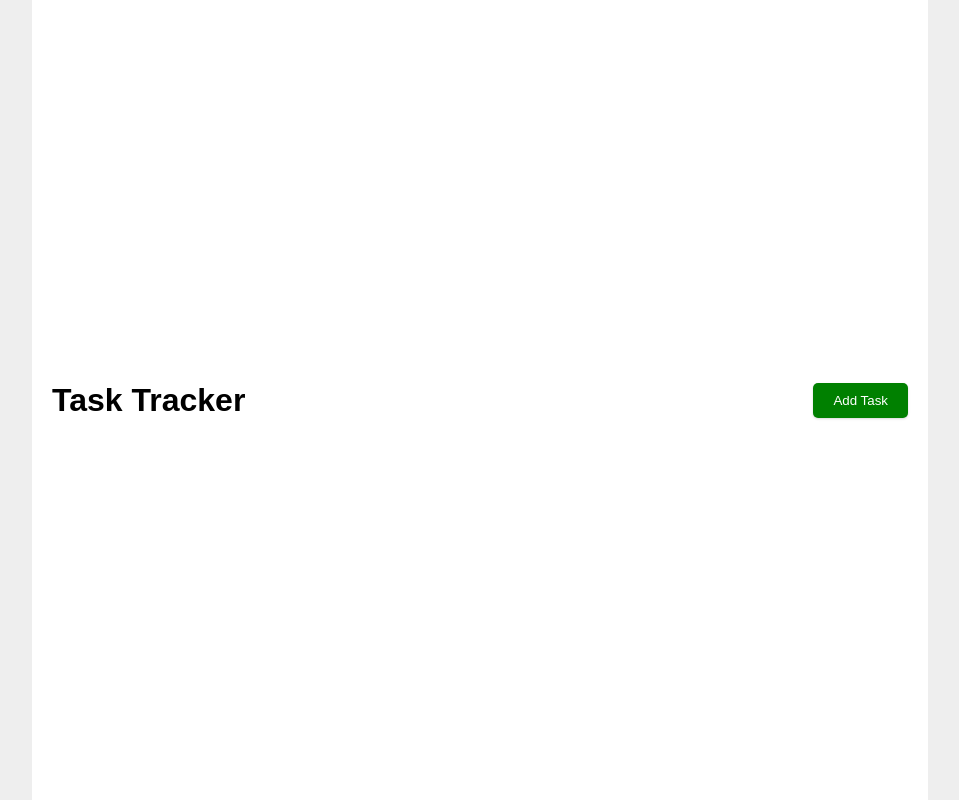
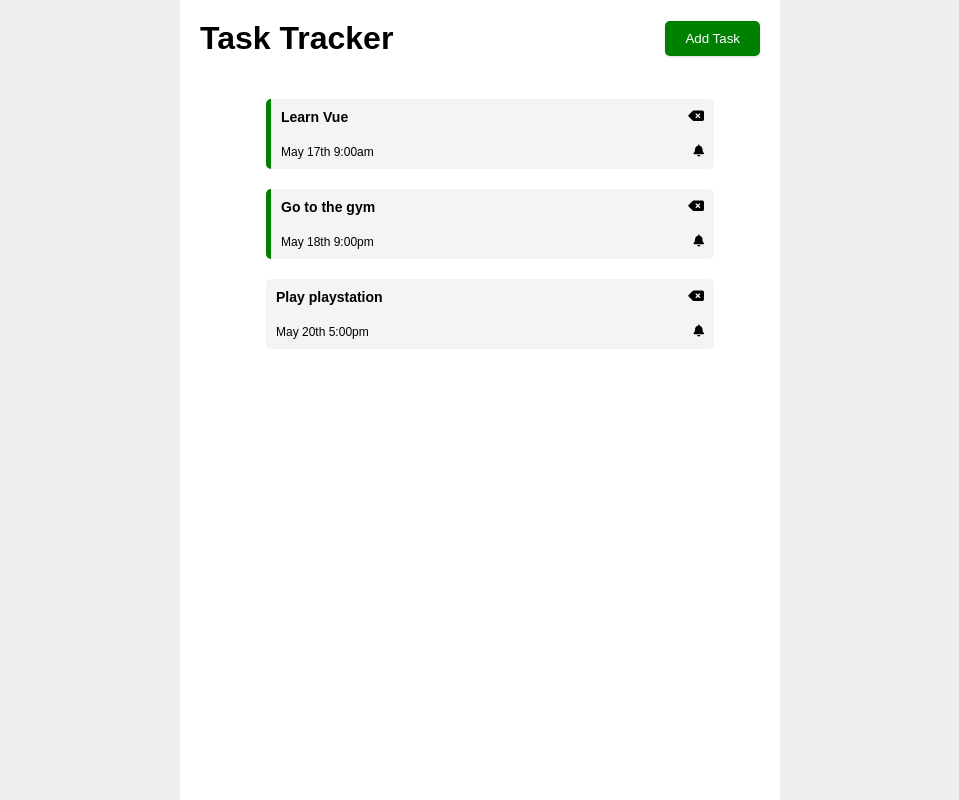
Before and after one commit to mwafy092/vue-task-tracker, a Vue app: page / in a window 1280 px wide. Shown: the whole page, without its empty margins (160-1119 px from the left). Built offline with nearby package versions, Linux system fonts and the light colour scheme.

Commit message:
add delete function

```diff
--- a/public/index.html
+++ b/public/index.html
@@ -1,15 +1,26 @@
 <!DOCTYPE html>
 <html lang="">
     <head>
-    <meta charset="utf-8">
-    <meta http-equiv="X-UA-Compatible" content="IE=edge">
-    <meta name="viewport" content="width=device-width,initial-scale=1.0">
-    <link rel="icon" href="<%= BASE_URL %>favicon.ico">
+        <meta charset="utf-8" />
+        <meta http-equiv="X-UA-Compatible" content="IE=edge" />
+        <meta name="viewport" content="width=device-width,initial-scale=1.0" />
+        <link rel="icon" href="<%= BASE_URL %>favicon.ico" />
+        <link
+            rel="stylesheet"
+            href="https://cdnjs.cloudflare.com/ajax/libs/font-awesome/6.1.1/css/all.min.css"
+            integrity="sha512-KfkfwYDsLkIlwQp6LFnl8zNdLGxu9YAA1QvwINks4PhcElQSvqcyVLLD9aMhXd13uQjoXtEKNosOWaZqXgel0g=="
+            crossorigin="anonymous"
+            referrerpolicy="no-referrer"
+        />
         <title><%= htmlWebpackPlugin.options.title %></title>
     </head>
     <body>
         <noscript>
-      <strong>We're sorry but <%= htmlWebpackPlugin.options.title %> doesn't work properly without JavaScript enabled. Please enable it to continue.</strong>
+            <strong
+                >We're sorry but <%= htmlWebpackPlugin.options.title %> doesn't
+                work properly without JavaScript enabled. Please enable it to
+                continue.</strong
+            >
         </noscript>
         <div id="app"></div>
         <!-- built files will be auto injected -->
--- a/src/App.vue
+++ b/src/App.vue
@@ -1,16 +1,51 @@
 <template>
     <div class="container">
         <HeaderComp title="Task Tracker" />
+        <TasksComp :tasks="tasks" @delete-task="deleteTask" />
     </div>
 </template>
 
 <script>
 import HeaderComp from './components/HeaderComp.vue';
+import TasksComp from './components/TasksComp.vue';
 
 export default {
     name: 'App',
+    data() {
+        return {
+            tasks: [],
+        };
+    },
+    methods: {
+        deleteTask(id) {
+            this.tasks = this.tasks.filter((task) => task.id !== id);
+        },
+    },
+    created() {
+        this.tasks = [
+            {
+                id: 1,
+                text: 'Learn Vue',
+                day: 'May 17th 9:00am',
+                reminder: true,
+            },
+            {
+                id: 2,
+                text: 'Go to the gym',
+                day: 'May 18th 9:00pm',
+                reminder: true,
+            },
+            {
+                id: 3,
+                text: 'Play playstation',
+                day: 'May 20th 5:00pm',
+                reminder: false,
+            },
+        ];
+    },
     components: {
         HeaderComp,
+        TasksComp,
     },
 };
 </script>
@@ -27,12 +62,13 @@ body {
     background-color: #eee;
 }
 .container {
-    width: 70vw;
+    width: 80vw;
+    max-width: 600px;
     height: 100vh;
     margin: auto;
     display: flex;
-    justify-content: center;
-    align-items: center;
+    align-items: flex-start;
+    flex-direction: column;
     text-align: center;
     padding: 20px;
     background-color: #ffffff;
--- a/src/components/HeaderComp.vue
+++ b/src/components/HeaderComp.vue
@@ -25,5 +25,6 @@ header {
     justify-content: space-between;
     align-items: center;
     width: 100%;
+    margin-bottom: 2rem;
 }
 </style>
--- /dev/null
+++ b/src/components/TaskComp.vue
@@ -0,0 +1,54 @@
+<template>
+    <div :class="[task.reminder ? 'reminder' : '', 'task']">
+        <h3>
+            {{ task.text }}
+            <i class="fa-solid fa-delete-left" @click="onDelete(task.id)"></i>
+        </h3>
+        <p>{{ task.day }} <i class="fa-solid fa-bell"></i></p>
+    </div>
+</template>
+
+<script>
+export default {
+    name: 'TaskComp',
+    props: {
+        task: Object,
+    },
+    methods: {
+        onDelete(id) {
+            this.$emit('delete-task', id);
+        },
+    },
+};
+</script>
+
+<style scoped>
+i {
+    cursor: pointer;
+}
+.task {
+    background-color: #f4f4f4;
+    color: #000;
+    padding: 10px;
+    border-radius: 5px;
+    width: 80%;
+    margin: auto;
+}
+
+.task.reminder {
+    border-left: 5px solid green;
+}
+.task h3 {
+    font-weight: bold;
+    font-size: 14px;
+    display: flex;
+    justify-content: space-between;
+}
+
+.task p {
+    font-size: 12px;
+    display: flex;
+    margin-top: 20px;
+    justify-content: space-between;
+}
+</style>
--- /dev/null
+++ b/src/components/TasksComp.vue
@@ -0,0 +1,27 @@
+<template>
+    <div v-for="task in tasks" :key="task.id">
+        <TaskComp :task="task" @delete-task="$emit('delete-task', task.id)" />
+    </div>
+</template>
+
+<script>
+import TaskComp from './TaskComp.vue';
+
+export default {
+    name: 'TasksComp',
+    props: {
+        tasks: Array,
+    },
+    components: {
+        TaskComp,
+    },
+    emits: ['delete-task'],
+};
+</script>
+
+<style scoped>
+div {
+    margin: 10px;
+    width: 100%;
+}
+</style>
```
Lines whose indentation alone changed are shown as unchanged.
